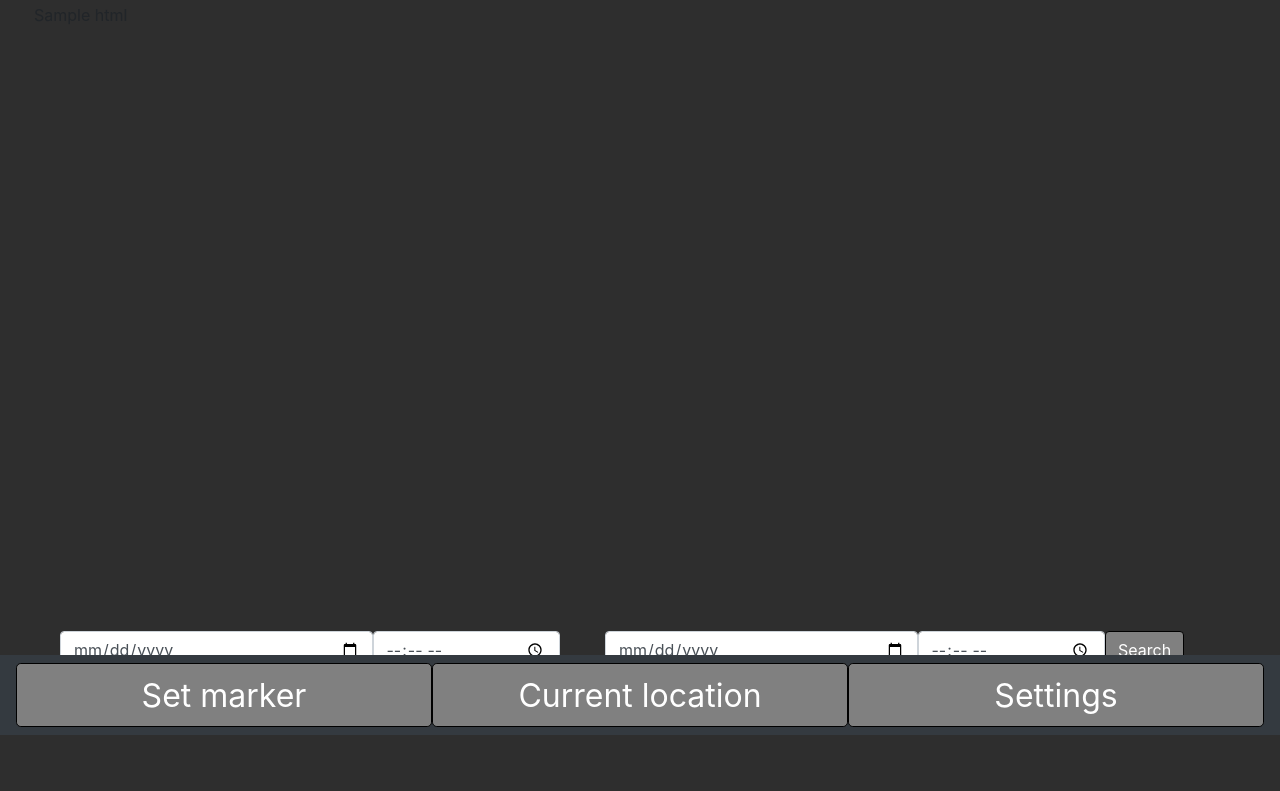
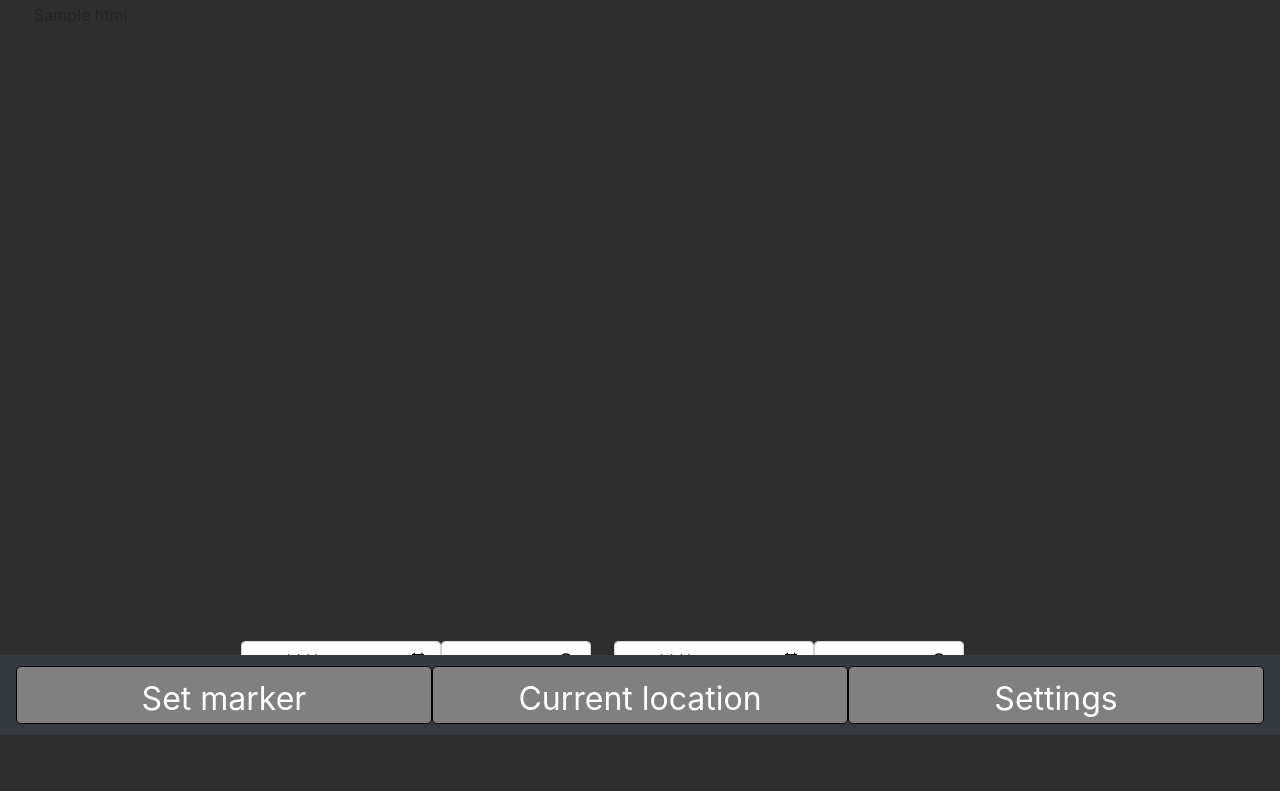
Before and after one commit to MTBorg/Place-of-interest, a Flask app: template server/templates/index.html in a window 1280 px wide. Shown: the part 65-856 px from the top of the page. After the commit the page ends 800 px from the top, so only its background shows below. Run offline with Flask 2, Linux system fonts and the light colour scheme; the template is opened without the code that fills it: most values are stand-ins (such as "Sample title", 1, 10 or a date in 2020); some libraries are stand-ins or nearby versions.

Commit message:
Small fixes
Fixed some small bugs with the time search. CSS only.

```diff
--- a/server/static/css/styles.css
+++ b/server/static/css/styles.css
@@ -17,14 +17,23 @@ body{
 	text-align: left;
 	width: 100% !important;
 }
+#timeSeperator{
+	font-size: 25px;
+	color: white;
+	float: left;
+
+}
 
 .date{
-	width:25% !important;
+	width:200px !important;
 	float: left !important;
-	margin-left: 45px;
+}
+.dateform{
+	width: 802px;
+	padding: 2px;
 }
 .time{
-	width:15% !important;
+	width:150px !important;
 	float: left !important;
 }
 #Cont{
@@ -35,27 +44,25 @@ body{
 }
 
 #row1{
-	height: 79%;
+	height: 80%;
 	margin: auto !important;
 	width: 100% !important;
 	padding: 4px;
 }
 #row2{
-	height: 5%;
+	height: 5% !important;
 
 }
 #row2col1{
 	height: 100%;
 }
 #row3{
-	height: 15% !important;
+	height: 5% !important;
 }
 #row3col1{
 	height: 100%;
 }
-#nav{
-	height: 10%;
-}
+
 #navUL{
 	width: 100%;
 	height: 100%;
@@ -91,7 +98,7 @@ body{
 }
 .navbar-nav{
 	Width: 100%;
-	height: 100%;
+	height: 90%;
 }
 .nav-item{
 	width: 33.33% !important;
--- a/server/templates/index.html
+++ b/server/templates/index.html
@@ -22,15 +22,17 @@
             </div>
             <div class="row" id="row2" > <!-- The row in which the column is placed -->
                 <!-- WRITE FILE TO SEND DATA TO IN ACTION = "DESINTATION HERE" CONNECT THIS TO BACKEND-->
-                <div class="col-sm-12 col-lg-12 date-margin">
-				<form method="post" id="date-form" action="">
+                <div class="col-sm-12 col-lg-12 date-margin mx-auto ">
+				<form method="post" id="date-form" action="" class="mx-auto">
+					<div class="form-group mx-auto dateform">
                         <input type="date" class="date form-control" name="start_date" min="2019-01-01" value="Date">
 						<input type="time" class="time form-control" name="start_time" min="00:00" max="23:59 "value="Time">
-
+						<p id="timeSeperator"> -- </P>
                         <input type="date" class="date form-control" name="end_date" min="2019-01-01" value="Date">
 						<input type="time" class="time form-control" name="end_time" min="00:00" max="23:59" value="Time">
 
                         <input class="but-graphics-search btn" type="submit" name="submit" value="Search">
+					</div>
 				</form>
                 </div>
 
```
